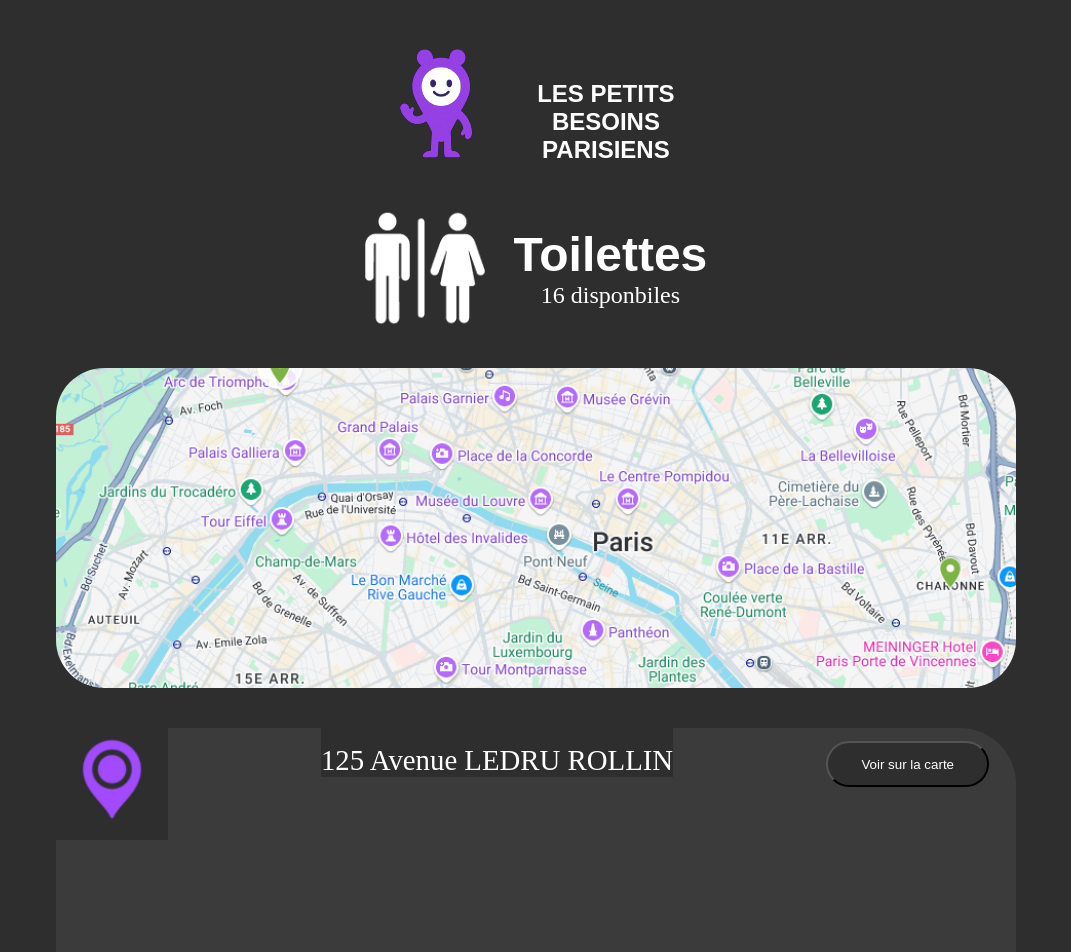
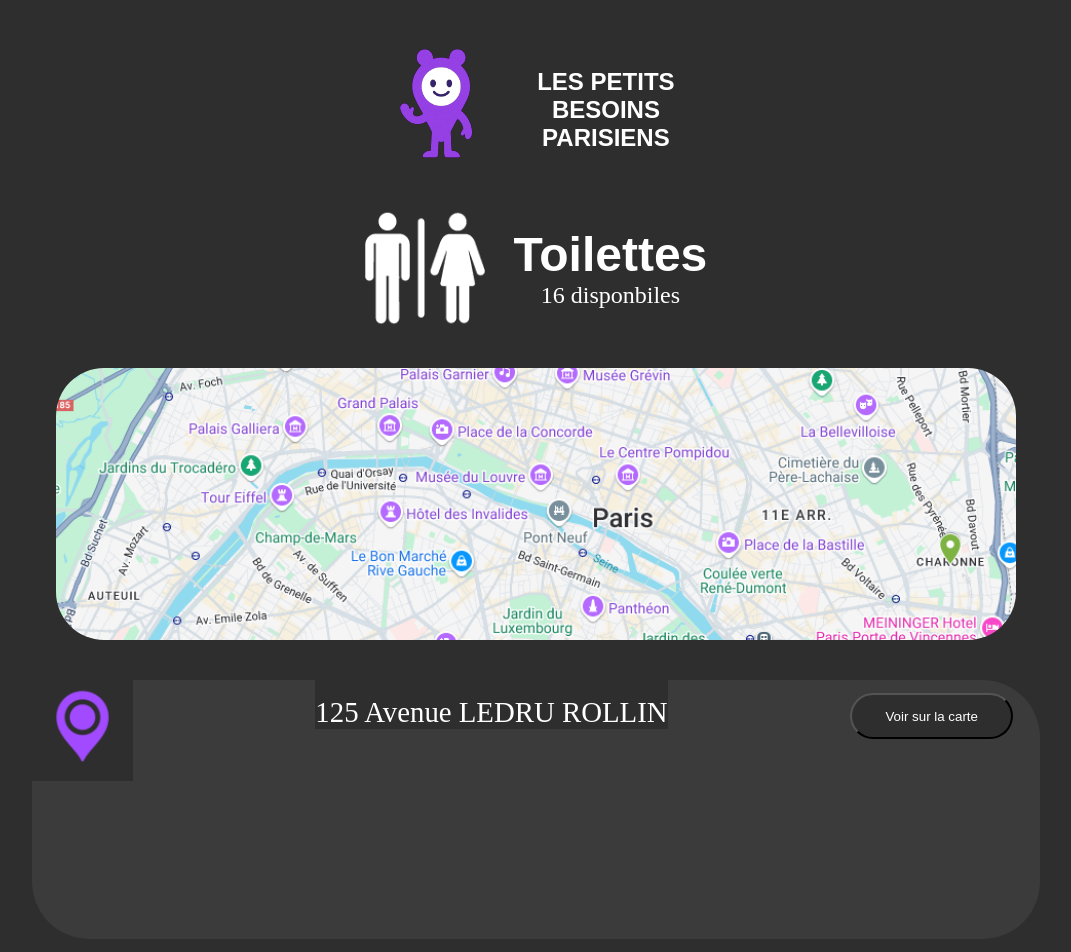
Before and after one commit to wildcodeschool-2025-03/JS-RemoteFR-Vert-ASquad-404-les-petits-besoins-parisiens-P2, a React (Vite) app in the folder client/: page /toilets in a window 1280 px wide. Shown: the top 952 px of the page, without its empty margins (104-1175 px from the left). Built offline with nearby package versions, Linux system fonts and the light colour scheme.

Commit message:
feat: modified size VH de Scheiße :)

```diff
--- a/client/src/assets/styles/card.css
+++ b/client/src/assets/styles/card.css
@@ -17,10 +17,10 @@
     gap: 2em;
   }
   .homeLogo {
-    height: 7vh;
+    height: 3.5em;
   }
   .toilettesImg {
-    height: 18vh;
+    height: 9em;
   }
   .cardToilettes {
     display: flex;
@@ -54,16 +54,16 @@
   /* CARD ADRESS */
   .cardAdressInfo {
     display: flex;
-    width: 75vw;
-    max-height: 40vh;
+    width: 15em;
+    max-height: 11em;
     background-color: #3c3b3b;
     border-radius: 2em;
-    height: 30vh;
+    height: 12em;
     color: white;
     font-size: 1.3em;
     .geolocation {
       display: none;
-      height: 8vh;
+      height: 4em;
     }
     button {
       display: none;
@@ -73,7 +73,7 @@
 @media screen and (min-width: 768px) {
   /* CARD TITLE */
   .mascotteTitle {
-    height: 18vh;
+    height: 9em;
   }
   .logoPage {
     display: flex;
@@ -82,8 +82,8 @@
     h1 {
       font-size: 1.5em;
       color: white;
-      max-width: 15vw;
-      padding-top: 2em;
+      max-width: 8em;
+      padding-top: 1.5em;
       text-align: center;
       font-family: "Righteous", sans-serif;
     }
@@ -93,7 +93,7 @@
   }
 
   .toilettesImg {
-    height: 15vh;
+    height: 7.5em;
   }
   .cardToilettes {
     display: flex;
@@ -125,10 +125,10 @@
   .cardMap {
     display: flex;
     justify-content: center;
-    max-height: 40vh;
+    max-height: 17em;
     .map {
       border-radius: 3em;
-      width: 75vw;
+      width: 60em;
       object-fit: cover;
       display: flex;
       justify-content: center;
@@ -139,28 +139,28 @@
   .cardAdress {
     display: flex;
     justify-content: center;
-    max-height: 40vh;
+    max-height: 60em;
   }
   .cardAdressInfo {
     display: flex;
     justify-content: space-between;
     align-items: flex-start;
-    width: 75vw;
-    max-height: 40vh;
+    width: 35em;
+    max-height: 17em;
     background-color: #3c3b3b;
-    border-radius: 7vh;
-    height: 40vh;
+    border-radius: 2em;
+    height: 9em;
     color: white;
     font-size: 1.8em;
     .geolocation {
-      height: 14vh;
+      height: 3.5em;
     }
     button {
       margin-top: 1em;
       margin-right: 2em;
       padding: 1em 2.5em;
       color: white;
-      border-radius: 7vh;
+      border-radius: 3.5em;
       background-color: #2d2e2d;
     }
     .rue {
```
